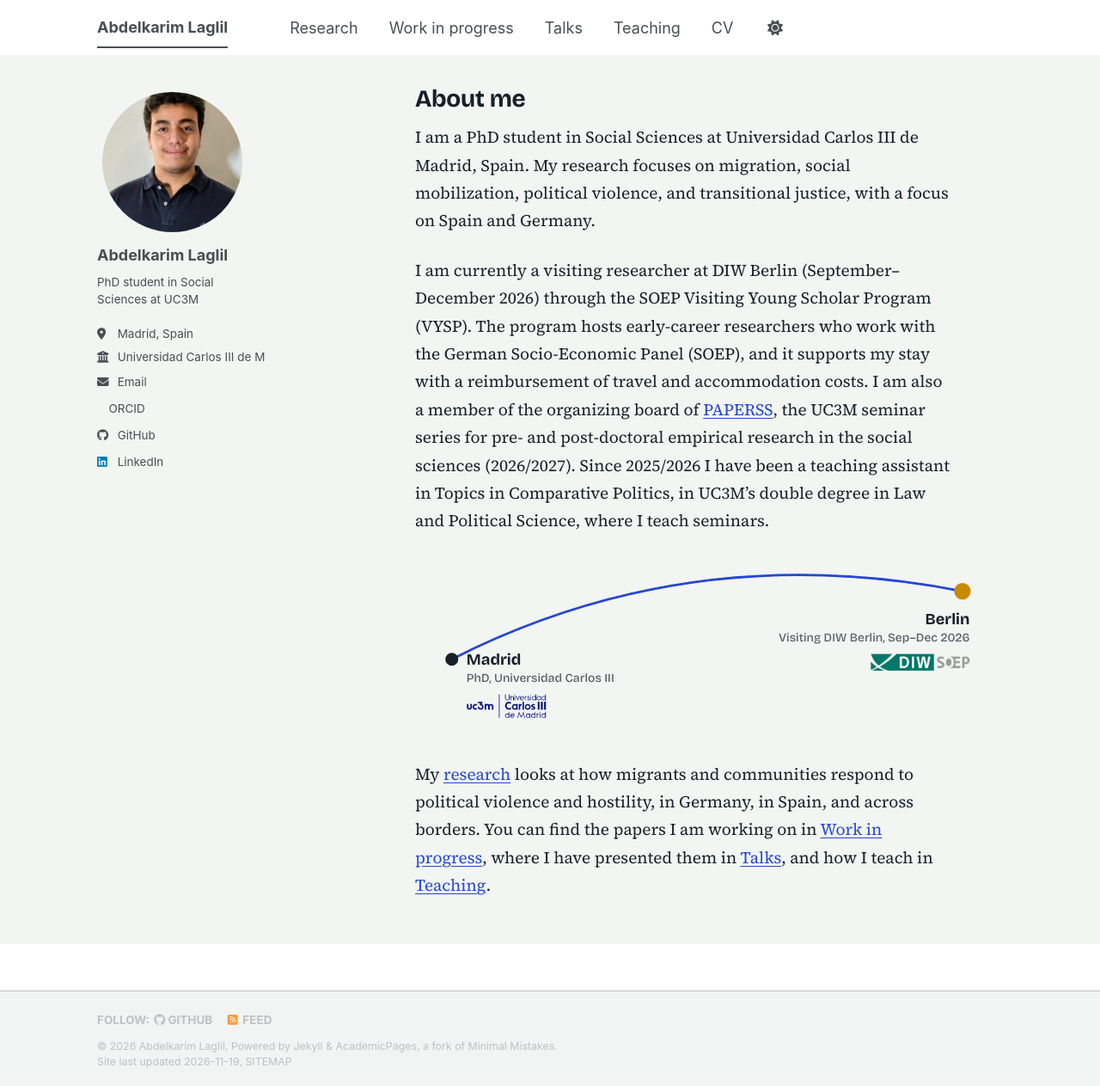
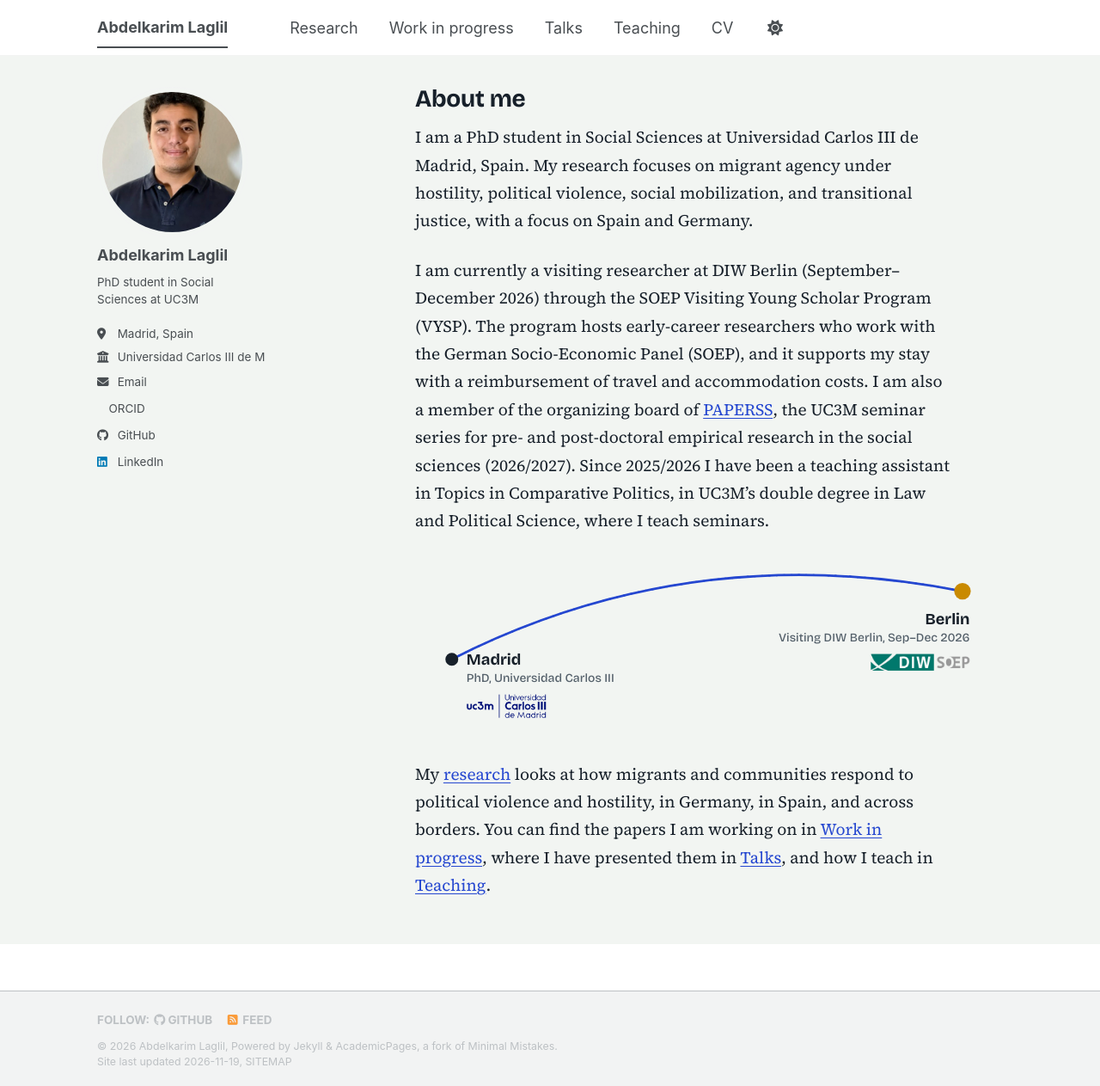
Before and after one commit to AbdelkarimLaglil/AbdelkarimLaglil.github.io, a Jekyll site: the page built from _pages/about.md, in a window 1280 px wide and 1263 px high. Shown: the whole window at 86% size. Built offline with Jekyll 4.4.1, drawn with Linux system fonts in a browser that asks for light colours; a script bundle is joined from its source files by our own code; a style sheet for code colours, icons or effects is not loaded.

Commit message:
About: mention hostility in the opening sentence
Co-Authored-By: Claude Sonnet 5.5 <noreply@anthropic.com>
Claude-Session: https://claude.ai/code/session_017vH5ZQkLibWayVuG7moGCB

```diff
--- a/_pages/about.md
+++ b/_pages/about.md
@@ -9,7 +9,7 @@ redirect_from:
 ---
 
 
-I am a PhD student in Social Sciences at Universidad Carlos III de Madrid, Spain. My research focuses on migration, social mobilization, political violence, and transitional justice, with a focus on Spain and Germany.
+I am a PhD student in Social Sciences at Universidad Carlos III de Madrid, Spain. My research focuses on migrant agency under hostility, political violence, social mobilization, and transitional justice, with a focus on Spain and Germany.
 
 I am currently a visiting researcher at DIW Berlin (September–December 2026) through the SOEP Visiting Young Scholar Program (VYSP). The program hosts early-career researchers who work with the German Socio-Economic Panel (SOEP), and it supports my stay with a reimbursement of travel and accommodation costs. I am also a member of the organizing board of [PAPERSS](https://sites.google.com/view/paperss-seminarseries/home), the UC3M seminar series for pre- and post-doctoral empirical research in the social sciences (2026/2027). Since 2025/2026 I have been a teaching assistant in Topics in Comparative Politics, in UC3M's double degree in Law and Political Science, where I teach seminars.
 
```
